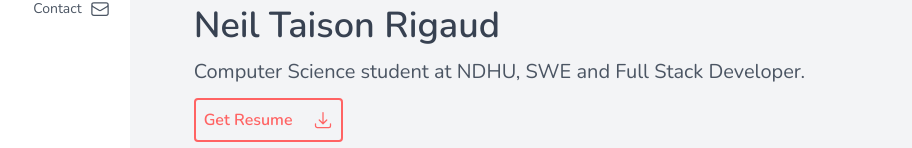
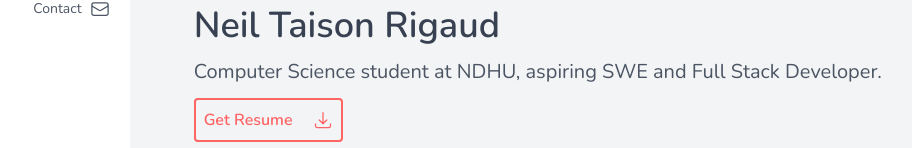
Before and after one commit to blackbird410/portfolio, a React (Vite) app: page / in a window 1280 px wide. Shown: the part 202-350 px from the top of the page, without its empty margins (297-1209 px from the left). Built offline with nearby package versions, Linux system fonts and the light colour scheme.

Commit message:
Update title

```diff
--- a/src/components/Homepage.jsx
+++ b/src/components/Homepage.jsx
@@ -60,7 +60,7 @@ export default function Homepage() {
             </h1>
           </div>
           <div className="text-xl">
-            Computer Science student at NDHU, SWE and Full Stack Developer.
+            Computer Science student at NDHU, aspiring SWE and Full Stack Developer.
           </div>
           <a
             href={Resume}
```
